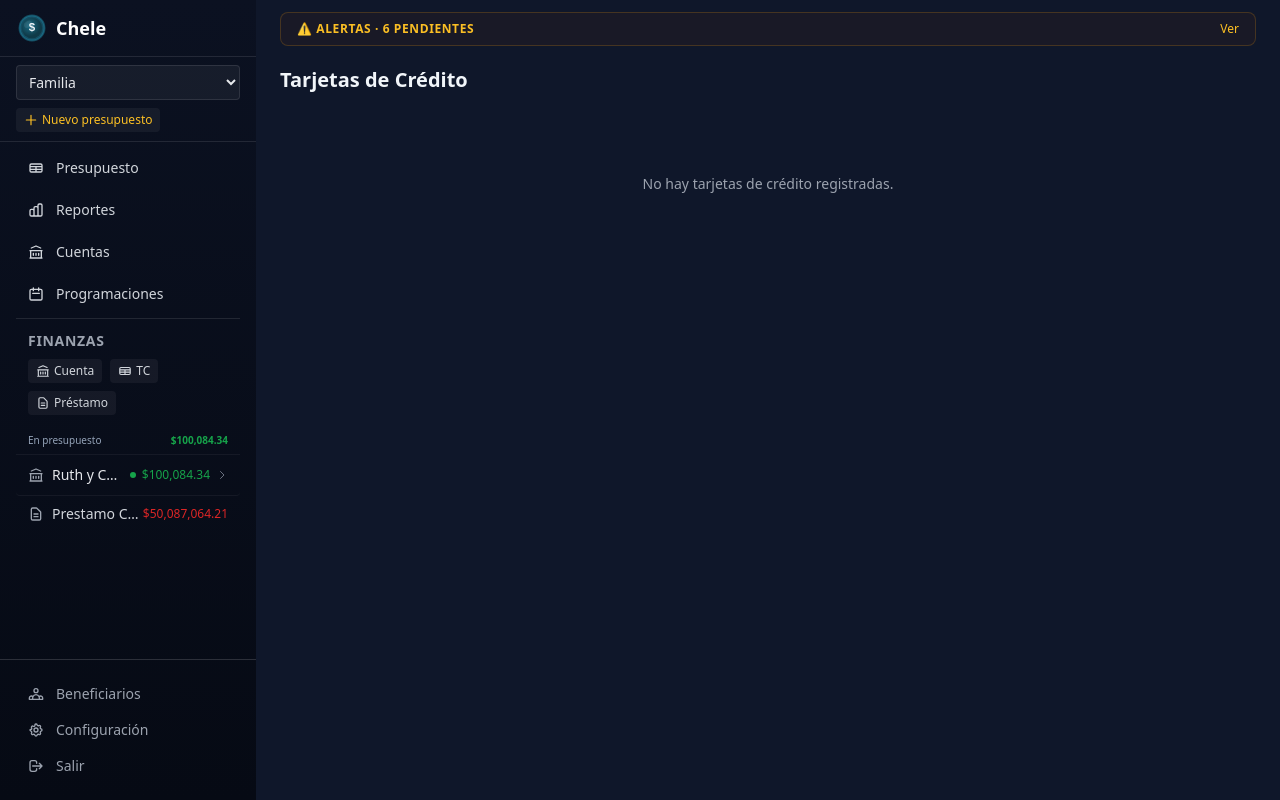
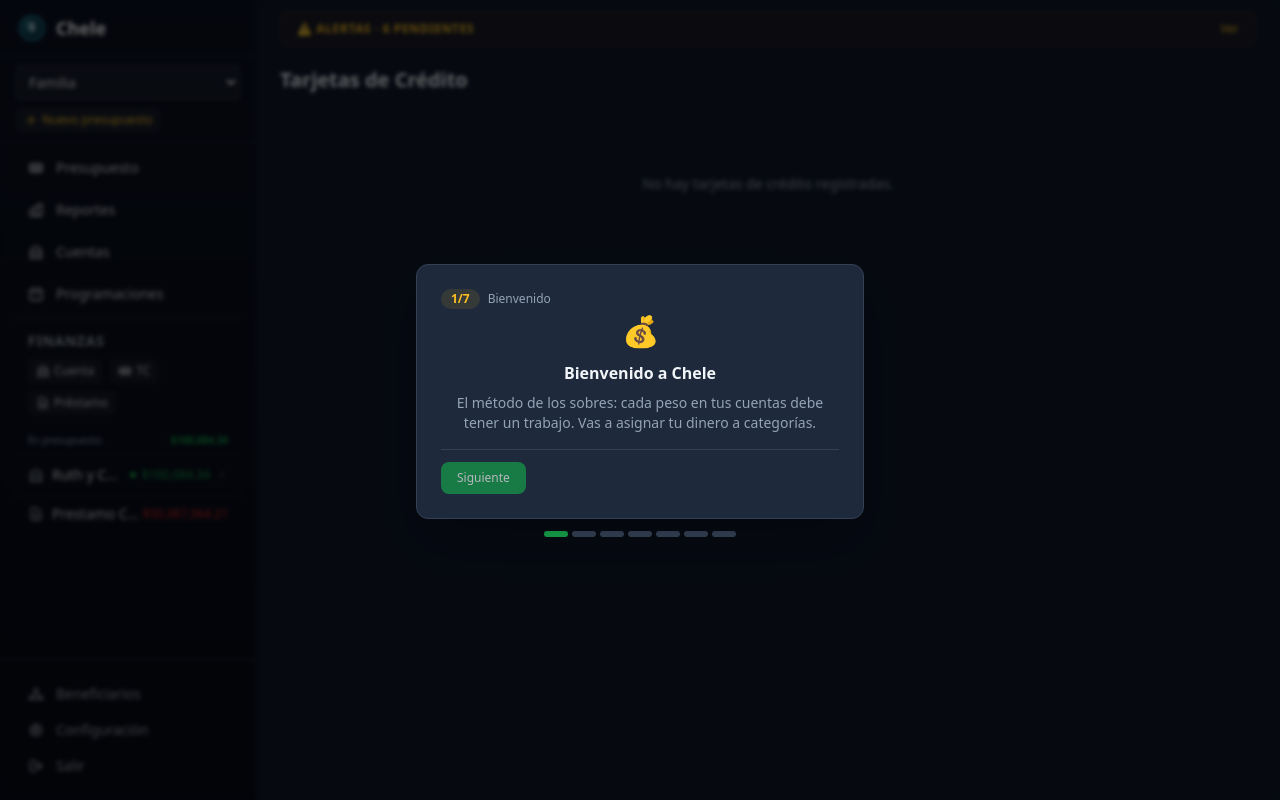
Before and after one commit to cesardarinel/chele, a Django app: page /tc/ in a window 1280 px wide. Run offline with Django 5.2, Linux system fonts and the light colour scheme; a user stored in the database is signed in; data comes from the database, SQL or seed files in the repository; tables that the repository leaves empty hold one stand-in row (values such as "Sample post"); some libraries are stand-ins or nearby versions.

Commit message:
Add interactive onboarding: model, middleware, overlay, JS coach marks, 7-step wizard

```diff
--- /dev/null
+++ b/apps/onboarding/urls.py
@@ -0,0 +1,7 @@
+from django.urls import path
+from . import views
+
+urlpatterns = [
+    path('state/', views.onboarding_state, name='onboarding_state'),
+    path('avanzar/', views.advance_step, name='onboarding_advance'),
+]
--- /dev/null
+++ b/apps/onboarding/views.py
@@ -0,0 +1,84 @@
+from datetime import date
+from django.db.models import Sum
+from django.http import JsonResponse
+from apps.accounts.models import Account
+from apps.budgets.models import Budget, MonthlyBudget
+from apps.goals.models import Goal
+from apps.schedules.models import Schedule
+from apps.credit_cards.models import CreditCard
+from apps.loans.models import Loan
+from .models import OnboardingProfile
+
+
+def get_or_create_profile(user):
+    try:
+        return user.onboarding
+    except OnboardingProfile.DoesNotExist:
+        return OnboardingProfile.objects.create(user=user, step=0)
+
+
+def onboarding_state(request):
+    if not request.user.is_authenticated:
+        return JsonResponse({'step': 0, 'step_completed': False, 'ready_to_assign': 0})
+
+    profile = get_or_create_profile(request.user)
+    budget_id = request.session.get('active_budget_id')
+    ready_to_assign = 0
+
+    if budget_id:
+        try:
+            budget = Budget.objects.get(id=budget_id, members=request.user)
+            total = float(Account.objects.filter(
+                budget=budget, on_budget=True
+            ).aggregate(Sum('balance'))['balance__sum'] or 0)
+            assigned = float(MonthlyBudget.objects.filter(
+                category__budget=budget, month=date.today().month, year=date.today().year
+            ).aggregate(Sum('budgeted'))['budgeted__sum'] or 0)
+            ready_to_assign = round(max(0, total - assigned), 2)
+        except Budget.DoesNotExist:
+            pass
+
+    return JsonResponse({
+        'step': profile.step,
+        'step_completed': _check_step_completed(profile.step, budget_id, request.user),
+        'ready_to_assign': ready_to_assign,
+    })
+
+
+def advance_step(request):
+    if not request.user.is_authenticated:
+        return JsonResponse({'error': 'unauthorized'}, status=401)
+
+    profile = get_or_create_profile(request.user)
+    profile.step = min(profile.step + 1, 7)
+    profile.save()
+    return JsonResponse({'step': profile.step})
+
+
+def _check_step_completed(step, budget_id, user):
+    if not budget_id:
+        return False if step > 1 else True
+    try:
+        budget = Budget.objects.get(id=budget_id, members=user)
+    except Budget.DoesNotExist:
+        return False
+
+    if step >= 7:
+        return True
+    elif step == 1:
+        return True
+    elif step == 2:
+        return Account.objects.filter(budget=budget).count() >= 1
+    elif step == 3:
+        total = float(Account.objects.filter(budget=budget, on_budget=True).aggregate(Sum('balance'))['balance__sum'] or 0)
+        assigned = float(MonthlyBudget.objects.filter(
+            category__budget=budget, month=date.today().month, year=date.today().year
+        ).aggregate(Sum('budgeted'))['budgeted__sum'] or 0)
+        return total - assigned <= 0.01
+    elif step == 4:
+        return Goal.objects.filter(category__budget=budget).count() >= 1
+    elif step == 5:
+        return Schedule.objects.filter(budget=budget).count() >= 1
+    elif step == 6:
+        return CreditCard.objects.filter(budget=budget).count() >= 1 or Loan.objects.filter(budget=budget).count() >= 1
+    return False
--- a/chele/context_processors.py
+++ b/chele/context_processors.py
@@ -3,6 +3,7 @@ from django.db.models import Sum
 from apps.budgets.models import Budget, Category, MonthlyBudget
 from apps.transactions.models import Transaction
 from apps.goals.services import TargetService
+from apps.onboarding.models import OnboardingProfile
 
 
 def active_budget(request):
@@ -46,4 +47,17 @@ def active_budget(request):
         underfunded = ts.list_underfunded()
         ctx['underfunded_count'] = len(underfunded)
 
+    # Onboarding state
+    onboarding_step = 7
+    onboarding_active = False
+    if request.user.is_authenticated:
+        try:
+            profile = request.user.onboarding
+            onboarding_step = profile.step
+            onboarding_active = profile.step < 7
+        except OnboardingProfile.DoesNotExist:
+            pass
+    ctx['onboarding_step'] = onboarding_step
+    ctx['onboarding_active'] = onboarding_active
+
     return ctx
--- a/chele/settings.py
+++ b/chele/settings.py
@@ -35,6 +35,7 @@ INSTALLED_APPS = [
     'apps.sync_engine',
     'apps.credit_cards',
     'apps.loans',
+    'apps.onboarding',
 ]
 
 MIDDLEWARE = [
@@ -46,6 +47,7 @@ MIDDLEWARE = [
     'django.contrib.auth.middleware.AuthenticationMiddleware',
     'django.contrib.messages.middleware.MessageMiddleware',
     'django.middleware.clickjacking.XFrameOptionsMiddleware',
+    'apps.onboarding.middleware.OnboardingMiddleware',
 ]
 
 ROOT_URLCONF = 'chele.urls'
--- a/chele/urls.py
+++ b/chele/urls.py
@@ -17,6 +17,7 @@ urlpatterns = [
     path('reglas/', include('apps.rules.urls')),
     path('configuracion/', include('apps.settings_app.urls')),
     path('sync/', include('apps.sync_engine.urls')),
+    path('onboarding/', include('apps.onboarding.urls')),
     path('tc/', include('apps.credit_cards.urls')),
     path('prestamos/', include('apps.loans.urls')),
     path('registro/', include('apps.budgets.urls_registration')),
--- /dev/null
+++ b/static/css/onboarding.css
@@ -0,0 +1,20 @@
+.onboarding-highlight {
+    position: relative;
+    z-index: 110 !important;
+    animation: onboardingPulse 2s ease-in-out infinite;
+    box-shadow: 0 0 0 3px rgba(251, 191, 36, 0.5);
+    border-radius: 0.375rem;
+}
+
+@keyframes onboardingPulse {
+    0%, 100% { box-shadow: 0 0 0 3px rgba(251, 191, 36, 0.3); }
+    50% { box-shadow: 0 0 0 6px rgba(251, 191, 36, 0.6); }
+}
+
+#onboardingOverlay {
+    pointer-events: all;
+}
+
+#onboardingOverlay * {
+    pointer-events: auto;
+}
--- /dev/null
+++ b/static/js/onboarding.js
@@ -0,0 +1,144 @@
+var onboarding = {
+    currentStep: parseInt(document.body.dataset.onboardingStep || '7'),
+    active: document.body.dataset.onboardingActive === 'True',
+    overlay: null,
+    coachBody: null,
+    coachContent: null,
+    nextBtn: null,
+    backBtn: null,
+    skipBtn: null,
+    stepBadge: null,
+    stepTitle: null,
+    pollInterval: null,
+    allowed: false,
+
+    steps: [
+        { id: 1, title: 'Bienvenido', target: null, skip: false,
+          html: '<div class="text-center"><div class="text-3xl mb-3">💰</div><h3 class="text-base font-bold text-chele-text mb-2">Bienvenido a Chele</h3><p class="text-sm text-chele-text-secondary">El método de los sobres: cada peso en tus cuentas debe tener un trabajo. Vas a asignar tu dinero a categorías.</p></div>' },
+        { id: 2, title: 'Tus cuentas', target: 'a[href*="/cuentas/crear/"]', skip: true,
+          html: '<p><strong>Agregá tus cuentas bancarias.</strong> El saldo inicial aparece en "Por asignar" — lo vas a distribuir después.</p>' },
+        { id: 3, title: 'Asignar dinero', target: '[class*="Por asignar"]', skip: false,
+          html: '<p><strong>Este es tu dinero sin trabajo.</strong> Asignalo a categorías usando los inputs de cada una. El objetivo es que "Por asignar" llegue a <strong>$0</strong>.</p><div id="rtaProgress" class="mt-3 bg-chele-bg rounded-lg p-3 text-center"><span class="text-lg font-bold text-chele-warning">Cargando...</span></div>' },
+        { id: 4, title: 'Metas de ahorro', target: '.category-item, tr.cursor-pointer', skip: true,
+          html: '<p><strong>¿Querés ahorrar para algo?</strong> Hacé click en una categoría y agregá una meta. Te dice cuánto asignar cada mes.</p>' },
+        { id: 5, title: 'Ingresos fijos', target: 'a[href*="/programaciones/"]', skip: true,
+          html: '<p><strong>¿Tenés gastos o ingresos que se repiten?</strong> Programalos y Chele los aplica automáticamente.</p>' },
+        { id: 6, title: 'Tus deudas', target: 'a[href*="/tc/crear/"], a[href*="/prestamos/crear/"]', skip: true,
+          html: '<p><strong>Si tenés tarjetas o préstamos, agregalos.</strong> Chele maneja la deuda automáticamente.</p>' },
+        { id: 7, title: '¡Todo listo!', target: null, skip: false,
+          html: '<div class="text-center"><div class="text-3xl mb-3">🎉</div><h3 class="text-base font-bold text-chele-text mb-2">¡Todo listo!</h3><p class="text-sm text-chele-text-secondary mb-3">Tu dinero ya tiene trabajo. Recordá registrar tus gastos del día a día y revisar tus categorías cada mes.</p></div>' }
+    ],
+
+    init: function() {
+        if (!this.active) return;
+        this.overlay = document.getElementById('onboardingOverlay');
+        this.coachBody = document.getElementById('onboardingCoachBody');
+        this.coachContent = document.getElementById('onboardingCoachContent');
+        this.nextBtn = document.getElementById('onboardingNextBtn');
+        this.backBtn = document.getElementById('onboardingBackBtn');
+        this.skipBtn = document.getElementById('onboardingSkipBtn');
+        this.stepBadge = document.getElementById('onboardingStepBadge');
+        this.stepTitle = document.getElementById('onboardingStepTitle');
+
+        var self = this;
+        this.nextBtn.onclick = function() { self.advance(); };
+        this.backBtn.onclick = function() { self.goTo(self.currentStep - 1); };
+        this.skipBtn.onclick = function() { self.skip(); };
+        this.overlay.style.display = 'flex';
+        this.goTo(this.currentStep);
+
+        if (this.currentStep < 7) {
+            this.pollInterval = setInterval(function() { self.poll(); }, 3000);
+        }
+    },
+
+    goTo: function(step) {
+        if (step < 1 || step > 7) return;
+        this.currentStep = step;
+        var s = this.steps[step - 1];
+        this.stepBadge.textContent = step + '/7';
+        this.stepTitle.textContent = s.title;
+        this.coachContent.innerHTML = s.html;
+
+        this.backBtn.style.display = step > 1 ? '' : 'none';
+        this.skipBtn.style.display = (s.skip && step < 7) ? '' : 'none';
+        this.nextBtn.textContent = step === 7 ? 'Ir al presupuesto' : 'Siguiente';
+        this.nextBtn.disabled = !this.allowed;
+        this.nextBtn.className = 'text-xs bg-chele-primary text-white rounded-lg px-4 py-2 font-medium hover:bg-chele-primary-dark disabled:opacity-40 disabled:cursor-not-allowed';
+
+        this.updateProgress(step);
+        this.highlightTarget(s.target);
+        this.poll();
+    },
+
+    advance: function() {
+        if (this.nextBtn.disabled) return;
+        if (this.currentStep >= 7) {
+            this.complete();
+            return;
+        }
+        var self = this;
+        fetch('/onboarding/avanzar/', { method: 'POST', headers: { 'X-CSRFToken': this.csrf() } })
+        .then(function(r) { return r.json(); })
+        .then(function(data) {
+            self.currentStep = data.step;
+            self.goTo(data.step);
+            self.allowed = false;
+            self.nextBtn.disabled = true;
+        });
+    },
+
+    complete: function() {
+        var self = this;
+        fetch('/onboarding/avanzar/', { method: 'POST', headers: { 'X-CSRFToken': this.csrf() } })
+        .then(function() { self.overlay.style.display = 'none'; location.href = '/presupuestos/'; });
+    },
+
+    skip: function() {
+        this.allowed = true;
+        this.advance();
+    },
+
+    poll: function() {
+        var self = this;
+        fetch('/onboarding/state/')
+        .then(function(r) { return r.json(); })
+        .then(function(data) {
+            if (data.step_completed) {
+                self.allowed = true;
+                self.nextBtn.disabled = false;
+                self.nextBtn.className = 'text-xs bg-chele-success text-white rounded-lg px-4 py-2 font-medium hover:bg-chele-success/80 animate-pulse';
+            }
+            if (self.currentStep === 3 && data.step_completed) {
+                document.getElementById('rtaProgress').innerHTML = '<span class="text-lg font-bold text-chele-success">✅ $0 — Todo tiene trabajo</span>';
+            } else if (self.currentStep === 3) {
+                document.getElementById('rtaProgress').innerHTML = '<span class="text-lg font-bold text-chele-warning">$' + data.ready_to_assign.toFixed(2) + ' sin asignar</span>';
+            }
+        });
+    },
+
+    highlightTarget: function(selector) {
+        document.querySelectorAll('.onboarding-highlight').forEach(function(el) {
+            el.classList.remove('onboarding-highlight');
+        });
+        if (!selector) return;
+        var el = document.querySelector(selector);
+        if (el) {
+            el.classList.add('onboarding-highlight');
+            el.scrollIntoView({ behavior: 'smooth', block: 'center' });
+        }
+    },
+
+    updateProgress: function(step) {
+        document.querySelectorAll('#onboardingOverlay [data-step]').forEach(function(dot) {
+            var s = parseInt(dot.dataset.step);
+            dot.className = 'h-1.5 w-6 rounded-full transition-colors duration-300 ' + (s <= step ? 'bg-chele-success' : 'bg-chele-border');
+        });
+    },
+
+    csrf: function() {
+        return document.querySelector('[name=csrfmiddlewaretoken]')?.value || '';
+    }
+};
+
+document.addEventListener('DOMContentLoaded', function() { onboarding.init(); });
--- a/templates/base.html
+++ b/templates/base.html
@@ -52,9 +52,10 @@
     }
     </script>
     <link rel="stylesheet" href="{% static 'css/chele.css' %}">
+    <link rel="stylesheet" href="{% static 'css/onboarding.css' %}">
     <link rel="icon" href="{% static 'img/logo.svg' %}">
 </head>
-<body class="bg-chele-bg text-chele-text">
+<body class="bg-chele-bg text-chele-text" data-onboarding-step="{{ onboarding_step }}" data-onboarding-active="{{ onboarding_active|yesno:'True,False' }}">
     <div class="h-screen overflow-hidden flex flex-col md:flex-row" id="app">
         {% if user.is_authenticated %}
 
@@ -326,5 +327,9 @@
         }
     });
     </script>
+{% if onboarding_active %}
+    {% include 'onboarding/overlay.html' %}
+    <script src="{% static 'js/onboarding.js' %}"></script>
+{% endif %}
 </body>
 </html>
--- /dev/null
+++ b/templates/onboarding/overlay.html
@@ -0,0 +1,24 @@
+<div id="onboardingOverlay" class="fixed inset-0 z-[100] flex items-center justify-center" style="display:none; background: rgba(0,0,0,0.6); backdrop-filter: blur(2px);" onclick="event.target===this && onboarding.close()">
+    <div id="onboardingCoachContainer" class="relative w-full max-w-md mx-4">
+        <div id="onboardingCoachBody" class="bg-chele-surface rounded-xl shadow-2xl border border-chele-border p-6 relative">
+            <div class="flex items-center gap-2 mb-1">
+                <span id="onboardingStepBadge" class="text-xs font-bold text-amber-400 bg-amber-400/10 rounded-full px-2.5 py-0.5">1/7</span>
+                <span id="onboardingStepTitle" class="text-xs text-chele-text-secondary font-medium">Bienvenido</span>
+            </div>
+            <div id="onboardingCoachContent" class="text-sm text-chele-text space-y-3 min-h-[120px]"></div>
+            <div class="mt-4 pt-3 border-t border-chele-border flex items-center justify-between">
+                <button id="onboardingBackBtn" onclick="onboarding.back()" class="text-xs text-chele-text-secondary hover:text-chele-text px-2 py-1">Atrás</button>
+                <div class="flex items-center gap-2">
+                    <button id="onboardingSkipBtn" class="text-xs text-chele-text-secondary hover:text-chele-text px-2 py-1">Omitir</button>
+                    <button id="onboardingNextBtn" class="text-xs bg-chele-primary text-white rounded-lg px-4 py-2 font-medium hover:bg-chele-primary-dark disabled:opacity-40 disabled:cursor-not-allowed" disabled>Siguiente</button>
+                </div>
+            </div>
+        </div>
+        {# Progress bar #}
+        <div class="mt-3 flex gap-1 justify-center">
+            {% for i in "1234567"|make_list %}
+            <div class="h-1.5 w-6 rounded-full transition-colors duration-300 {% if forloop.counter0 < onboarding_step %}bg-chele-success{% else %}bg-chele-border{% endif %}" data-step="{{ forloop.counter }}"></div>
+            {% endfor %}
+        </div>
+    </div>
+</div>
```
Also changed, not shown: apps/onboarding/admin.py (added, +9 -0 lines), apps/onboarding/middleware.py (added, +7 -0 lines), apps/onboarding/models.py (added, +14 -0 lines), apps/onboarding/tests.py (added, +38 -0 lines), apps/onboarding/__init__.py (added), apps/onboarding/migrations/0001_initial.py (added), apps/onboarding/migrations/__init__.py (added).
